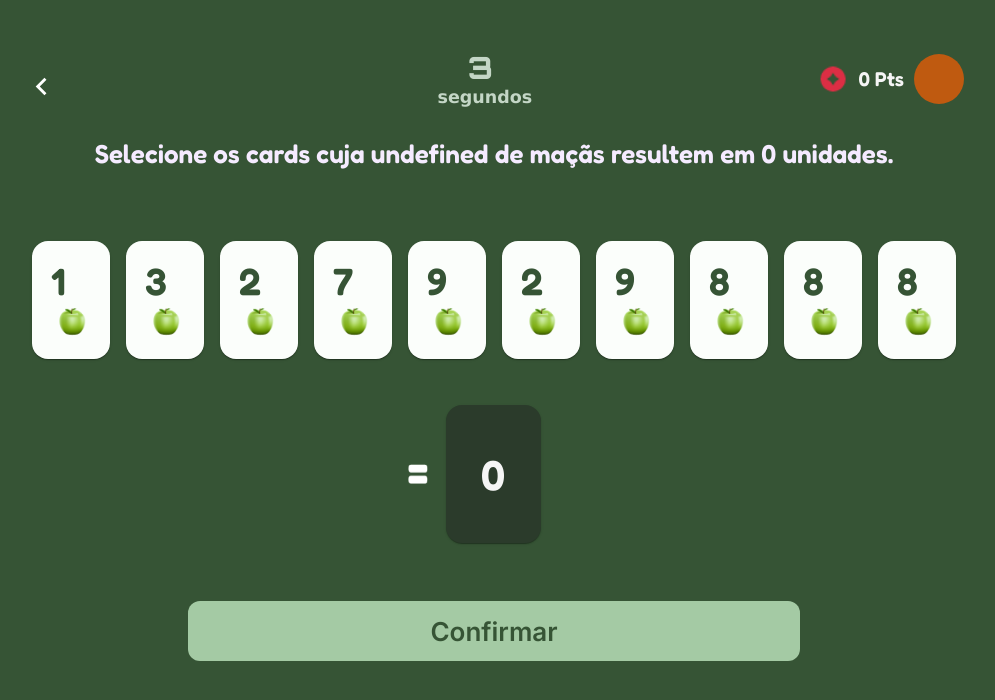
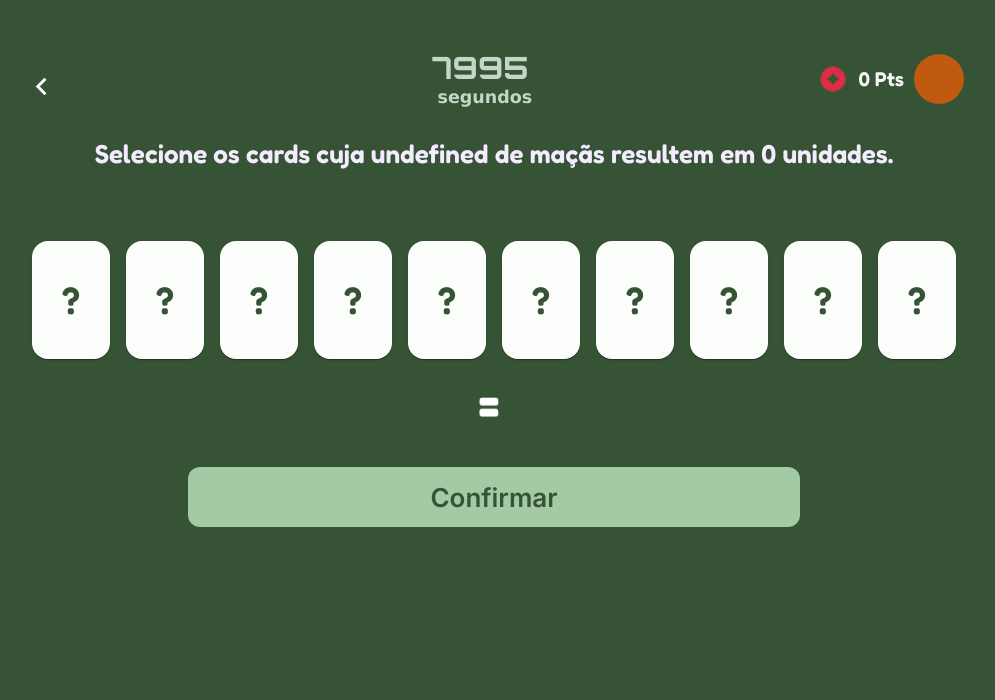
Before and after one commit to MatheusFPalma/hub-matematico, a React (Vite) app: page /play-room in a window 1280 px wide. Shown: the top 700 px of the page, without its empty margins (146-1141 px from the left). Built offline with nearby package versions, Linux system fonts and the light colour scheme; a web font is replaced by a local one.

Commit message:
correção redux

```diff
--- a/src/components/CardMemory.tsx
+++ b/src/components/CardMemory.tsx
@@ -17,10 +17,9 @@ const CardMemory: React.FC<CardMemoryProps> = ({ card, action }) => {
     const isSelected = lastSelectedCards.some((c) => c.cardId === card.cardId);
 
     const handleClick = () => {
-        isSelected ? dispatch(removeLastSelectedCard(card)) : setLastSelectedCard(card);
+       /* isSelected ? dispatch(removeLastSelectedCard(card)) : dispatch(setLastSelectedCard(card));*/
         action(card.numberCard); // Chamar a função de ação fornecida
     };
-
 
     return (
         <Box
@@ -38,8 +37,19 @@ const CardMemory: React.FC<CardMemoryProps> = ({ card, action }) => {
         >
             <Paper className='styleCard' sx={{ display: 'flex', flexDirection: 'column', justifyContent: 'center', alignItems: 'center' }}>
                 <button style={{ border: 'none', backgroundColor: 'transparent', cursor: 'pointer' }} onClick={() => handleClick()}>
-                    <Typography style={{ width: '40px', height: '40px', justifyContent: 'center', display: 'flex', alignItems: 'center', fontFamily: 'Fredoka', fontSize: '38px', fontWeight: 600, color: isSelected ? '#fff' : theme.palette.secondary.main }}>{card.numberCard} <span style={{ display: 'flex', paddingLeft: '5px', alignItems: 'center', height: '40px', width: '25px', fontSize: '40px' }}>{card.operation}</span></Typography>
-                    <img style={{ display: 'flex', justifyContent: 'flex-end', alignItems: 'flex-end', width: '40px', height: '38px' }} src={card.img} alt='apple' />
+                    {isSelected ? (
+                        <Typography style={{ width: '40px', height: '40px', justifyContent: 'center', display: 'flex', alignItems: 'center', fontFamily: 'Fredoka', fontSize: '38px', fontWeight: 600, color: isSelected ? '#fff' : theme.palette.secondary.main }}>
+                            {card.numberCard}
+                            <span style={{ display: 'flex', paddingLeft: '5px', alignItems: 'center', height: '40px', width: '25px', fontSize: '40px' }}>
+                                {card.operation}
+                            </span>
+                        </Typography>
+                    ) : (
+                        <div style={{ width: '40px', height: '40px', justifyContent: 'center', display: 'flex', alignItems: 'center', fontFamily: 'Fredoka', fontSize: '38px', fontWeight: 600, color: theme.palette.secondary.main }}>
+                            ?
+                        </div>
+                    )}
+                    {isSelected && <img style={{ display: 'flex', justifyContent: 'flex-end', alignItems: 'flex-end', width: '40px', height: '38px' }} src={card.img} alt='apple' />}
                 </button>
             </Paper>
         </Box>
--- a/src/components/CardResult.tsx
+++ b/src/components/CardResult.tsx
@@ -1,10 +1,12 @@
 import { Box, Paper, Typography, useTheme } from "@mui/material"
+import { useAppSelector } from "../store/hooks"
 
 interface CardResultProps {
     value: number | undefined
 }
 
-const CardResult: React.FC<CardResultProps> = ({ value }) => {
+const CardResult: React.FC = () => {
+    const value = useAppSelector((state) => state.challenges.equations.result)
     const theme = useTheme()
 
     return (
--- a/src/components/ChallengeLevel.tsx
+++ b/src/components/ChallengeLevel.tsx
@@ -2,7 +2,7 @@ import { Alert, Box, CircularProgress, Grid, Snackbar, Typography } from "@mui/m
 import CardMemory from "./CardMemory"
 import React, { useEffect, useState } from "react";
 import { useAppDispatch, useAppSelector } from "../store/hooks";
-import { CardType, removeLastSelectedCard, setLastSelectedCard, valueCurrentStatement } from "../store/modules/cards.slice";
+import { CardType, removeLastSelectedCard, setLastSelectedCard, valueCurrentStatement, resetSelectectedCard } from "../store/modules/cards.slice";
 import signalIqual from "/signal_iqual.png"
 import GroupOperationLevel from "./GroupOperationLevel";
 import CardResult from "./CardResult";
@@ -23,8 +23,6 @@ const ChallengeLevel: React.FC<ChallengeLevelProps> = ({ children, renderCards,
 
     const [simbolOperation, setSimbolOperation] = useState<string | null>('')
     const [statement, setStatement] = useState<string>('')
-    const [firstCard, setFirstCard] = useState<number>(0);
-    const [secondCard, setSecondCard] = useState<number>(0);
     const [allRight, setAllRight] = useState<boolean>(true)
     const [selectedPair, setSelectedPair] = useState<boolean>(false);
     const [resultEquation, setResultEquation] = useState<number>(0)
@@ -39,13 +37,7 @@ const ChallengeLevel: React.FC<ChallengeLevelProps> = ({ children, renderCards,
         const isSelected = lastSelectedCardsRedux.some((item) => item.cardId === card.cardId)
         if (isSelected) {
             dispatch(removeLastSelectedCard(card))
-            if (firstCard === card.numberCard) {
-                // Se for, limpa o valor de firstCard
-                setFirstCard(0);
-            } else if (secondCard === card.numberCard) {
-                // Se for, limpa o valor de secondCard
-                setSecondCard(0);
-            }
+
         }
 
         else {
@@ -56,12 +48,7 @@ const ChallengeLevel: React.FC<ChallengeLevelProps> = ({ children, renderCards,
                 return;
             }
             else {
-                if (lastSelectedCardsRedux.length === 1) {
-                    // Atualiza o firstCard com o card selecionado anteriormente
-                    setFirstCard(lastSelectedCardsRedux[0].numberCard);
-                }
                 dispatch(setLastSelectedCard(card));
-                setSecondCard(card.numberCard);
             }
         }
     }
@@ -117,18 +104,19 @@ const ChallengeLevel: React.FC<ChallengeLevelProps> = ({ children, renderCards,
         const lastEquationResult = resultLastOperation.equations.result
         setSimbolOperation(resultLastOperation.equations.operation)
         setResultEquation(lastEquationResult)
-    }, [firstCard, resultEquation, secondCard, lastSelectedCardsRedux])
+    }, [resultEquation, lastSelectedCardsRedux])
 
 
     useEffect(() => {
         currentStatement()
-    }, [firstCard, secondCard, operationRedux.operationLevel, simbolOperation, allRight])
+    }, [operationRedux.operationLevel, simbolOperation, allRight])
 
 
     useEffect(() => {
         changeOperation()
     }, [operationRedux.operationLevel, simbolOperation])
 
+    useEffect(() =>{dispatch(resetSelectectedCard())},[])
 
     return (
         <>
@@ -159,10 +147,10 @@ const ChallengeLevel: React.FC<ChallengeLevelProps> = ({ children, renderCards,
                         </Grid>
                         <Grid item sx={{ display: 'flex', justifyContent: 'center', alignItems: 'center' }}>
                             <img style={{ width: '20px', height: '20px', marginRight: '10px' }} src={signalIqual} alt='signalIqual' />
-                            {firstCard !== null && secondCard !== null && (
+                            {lastSelectedCardsRedux.length === 2 && (
                                 <>
-                                    <GroupOperationLevel firstCard={firstCard} secondCard={secondCard} operation={simbolOperation} />
-                                    <CardResult value={resultEquation} />
+                                    <GroupOperationLevel/>
+                                    <CardResult/>
                                 </>
                             )}
                         </Grid>
--- a/src/components/GroupOperationLevel.tsx
+++ b/src/components/GroupOperationLevel.tsx
@@ -10,32 +10,29 @@ interface GroupOperationLevelProps {
     operation: string | null,
 }
 
-const GroupOperationLevel: React.FC<GroupOperationLevelProps> = ({
-    firstCard,
-    secondCard,
-    operation
-}) => {
+const GroupOperationLevel: React.FC = () => {
 
     const dispatch = useAppDispatch()
     const operationLevel = useAppSelector((state) => state.operations.operationLevel)
+    const [firstCard, secondCard] = useAppSelector(state => state.cards.lastSelectedCards)
 
     useEffect(() => {
         let result = 0;
-        if (operationLevel === '÷' && secondCard === 0) {
+        if (operationLevel === '÷' && secondCard.numberCard === 0) {
             result = 0;
         } else {
             switch (operationLevel) {
                 case '+':
-                    result = sum(firstCard, secondCard);
+                    result = sum(firstCard.numberCard, secondCard.numberCard);
                     break;
                 case '-':
-                    result = subtract(firstCard, secondCard);
+                    result = subtract(firstCard.numberCard, secondCard.numberCard);
                     break;
                 case 'x':
-                    result = multiply(firstCard, secondCard);
+                    result = multiply(firstCard.numberCard, secondCard.numberCard);
                     break;
                 case '÷':
-                    result = divide(firstCard, secondCard);
+                    result = divide(firstCard.numberCard, secondCard.numberCard);
                     break;
                 default:
                     result
@@ -43,14 +40,14 @@ const GroupOperationLevel: React.FC<GroupOperationLevelProps> = ({
         }
 
         dispatch(updateInfoOperation({
-            firstNumber: firstCard,
-            secondNumber: secondCard,
+            firstNumber: firstCard.numberCard,
+            secondNumber: secondCard.numberCard,
             operation: operationLevel,
             result,
         }));
 
 
-    }, [firstCard, secondCard, operation, operationLevel]);
+    }, [firstCard, secondCard, operationLevel]);
 
     return null
 }
--- a/src/pages/PlayRoom.tsx
+++ b/src/pages/PlayRoom.tsx
@@ -26,7 +26,7 @@ const PlayRoom = () => {
 
     const [renderCards, setRenderCards] = useState<CardType[]>([])
     const [operation, setOperation] = useState<"+" | "-" | "x" | "÷" | null>(null)
-    const [countdown, setCountdown] = useState<number>(8);
+    const [countdown, setCountdown] = useState<number>(8000);
     const [isPaused, setIsPaused] = useState<boolean>(false)
     const [openAlert, setOpenAlert] = useState<boolean>(false)
     const [alertMessage, setAlertMessage] = useState<string>('')
--- a/src/store/modules/cards.slice.ts
+++ b/src/store/modules/cards.slice.ts
@@ -47,9 +47,13 @@ export const cardsSlice = createSlice({
         valueCurrentStatement: (state, action) => {
             state.targetCurrentStatement = action.payload
             return state
+        },
+        resetSelectectedCard: (state) => {
+            state.lastSelectedCards = []
+            return state
         }
     }
 })
 
-export const { getCards, setLastSelectedCard, removeLastSelectedCard, valueCurrentStatement, clearSelectedCards } = cardsSlice.actions
+export const { resetSelectectedCard, getCards, setLastSelectedCard, removeLastSelectedCard, valueCurrentStatement, clearSelectedCards } = cardsSlice.actions
 export default cardsSlice.reducer
```
